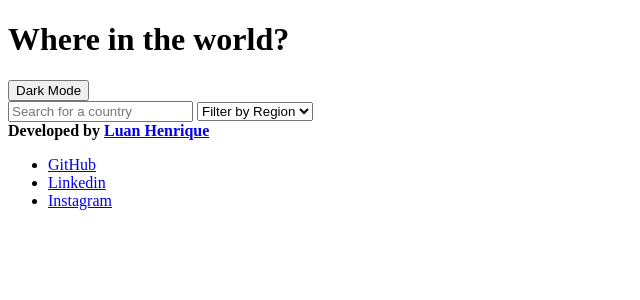
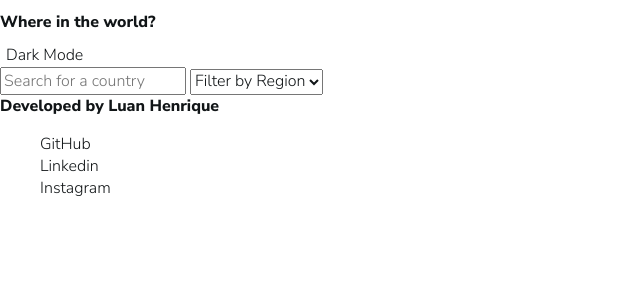
Before and after one commit to realluan05/countries-api, a PHP site: page / in a window 1280 px wide. Shown: the top 300 px of the page, without its empty margins (0-640 px from the left). Run offline with PHP 8.4, Linux system fonts and the light colour scheme.

Commit message:
add imagens dos paises + arquivos css + cdn jquery

```diff
--- /dev/null
+++ b/css/reset.css
@@ -0,0 +1,29 @@
+* {
+  font-family: var(--f-stack-default);
+  font-size: var(--f-size-default);
+  color: var(--c-text-lm);
+  box-sizing: border-box;
+}
+
+body,
+html {
+  margin: 0;
+  padding: 0;
+}
+
+ul,
+ol,
+li {
+  list-style: none;
+}
+
+button {
+  border: 0;
+  background: transparent;
+  cursor: pointer;
+}
+
+a {
+  text-decoration: none;
+  transition: var(--transition);
+}
--- /dev/null
+++ b/css/style.css
@@ -0,0 +1,2 @@
+@import './var.css';
+@import './reset.css';
--- /dev/null
+++ b/css/var.css
@@ -0,0 +1,14 @@
+@import url('https://fonts.googleapis.com/css2?family=Nunito+Sans:wght@300;600;800&display=swap');
+
+:root {
+  --c-blue: hsl(209, 23%, 22%);
+  --bg-blue: hsl(207, 26%, 17%);
+  --c-text-lm:  hsl(200, 15%, 8%);
+  --c-text-input-lm: hsl(0, 0%, 52%);
+  --bg-lm: hsl(0, 0%, 98%);
+  --c-white: hsl(0, 0%, 100%);
+  --f-size-items: 14px;
+  --f-size-default: 16px;
+  --f-stack-default: "Nunito Sans";
+  --transition: .25s;
+}
--- a/index.php
+++ b/index.php
@@ -4,9 +4,14 @@
 <html lang="en">
 <head>
     <meta charset="UTF-8">
-    <meta http-equiv="X-UA-Compatible" content="IE=edge">
     <meta name="viewport" content="width=device-width, initial-scale=1.0">
-    <title>Document</title>
+
+    <link rel="stylesheet" href="./css/style.css" type="text/css" />
+
+    <script src="https://ajax.googleapis.com/ajax/libs/jquery/3.6.0/jquery.min.js" type="text/javascript" defer></script>
+    <script src="./js/dark-mode.js" type="text/javascript" defer></script>
+
+    <title>REST Countries API</title>
 </head>
 <body>
     <?php
--- /dev/null
+++ b/js/dark-mode.js
@@ -0,0 +1,3 @@
+jQuery(function(){
+
+});
```
Also changed, not shown: assets/images/countries/argentina.jpg (added), assets/images/countries/brazil.jpg (added), assets/images/countries/france.png (added), assets/images/countries/germany.jpg (added), assets/images/countries/iceland.jpg (added), assets/images/countries/shout-korea.jpg (added), assets/images/countries/spain.jpg (added), assets/images/countries/united-states.jpg (added).
